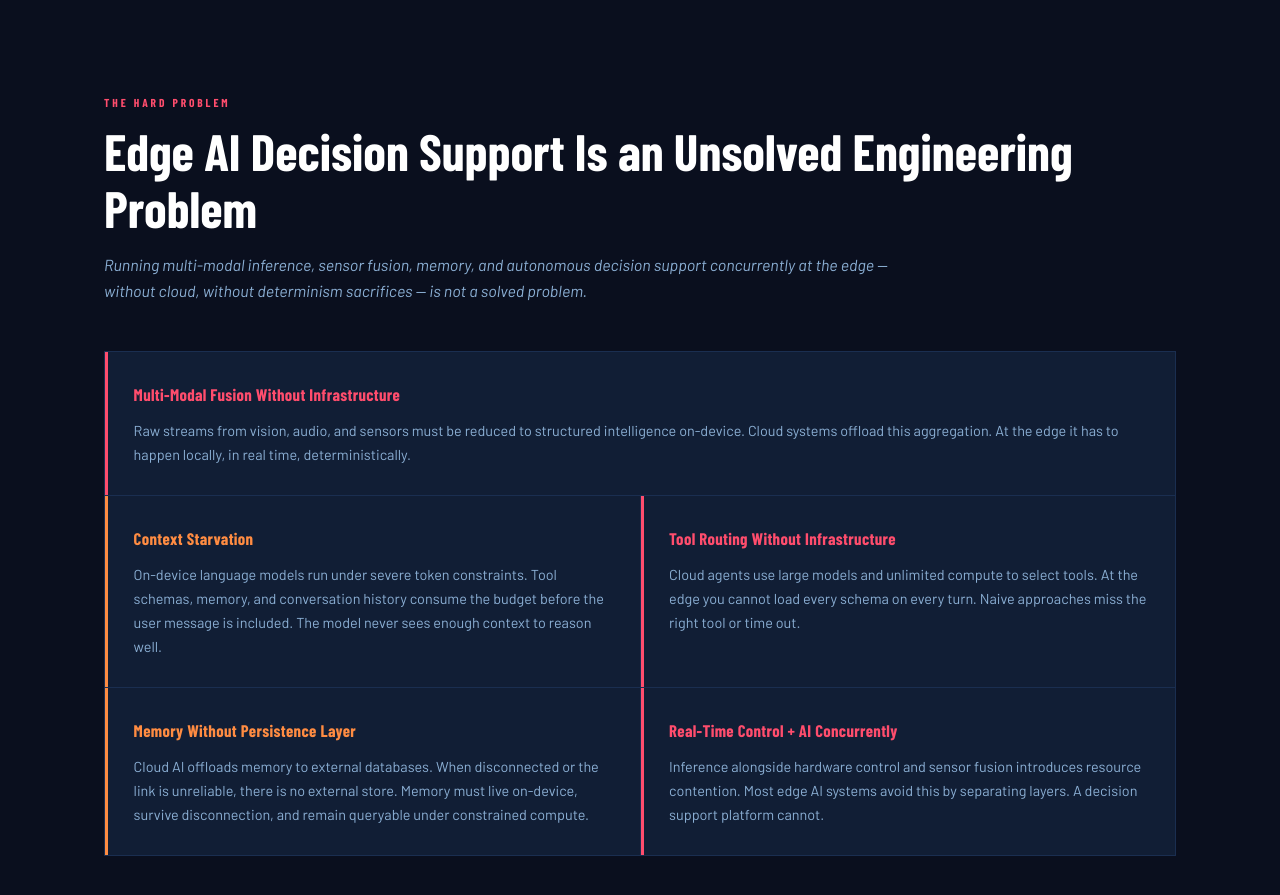
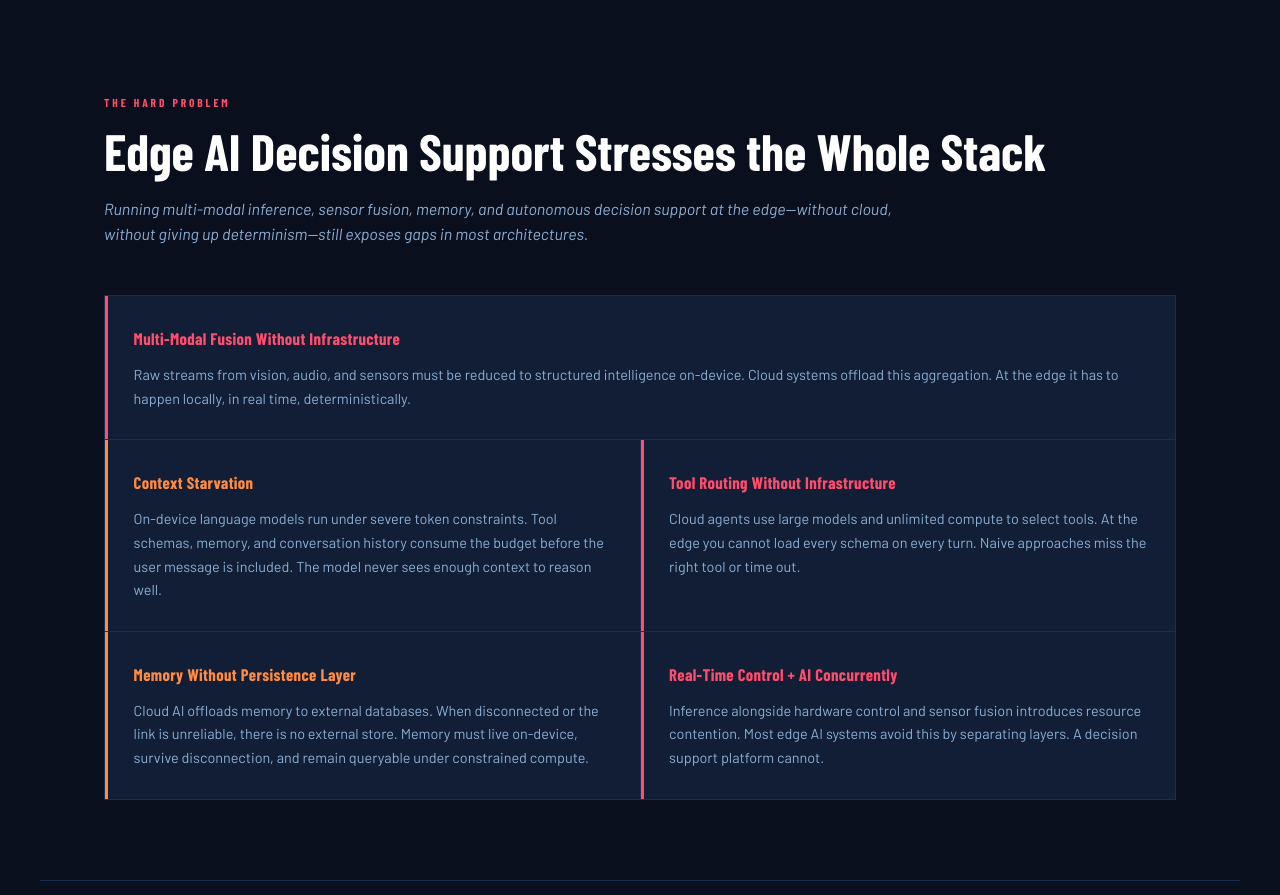
Before and after one commit to bright-kibu/bright-kibu.github.io, a plain HTML site: page index.html in a window 1280 px wide. Shown: the part 820-1715 px from the top of the page. Drawn offline with nearby package versions, Linux system fonts and the light colour scheme; a web font is replaced by a local one.

Commit message:
Reword problem

```diff
--- a/index.html
+++ b/index.html
@@ -851,8 +851,8 @@
 <!-- THE HARD PROBLEM -->
 <section id="problem">
   <div class="section-label text-red">The Hard Problem</div>
-  <h2 class="section-title">Edge AI Decision Support Is an Unsolved Engineering Problem</h2>
-  <p class="section-sub">Running multi-modal inference, sensor fusion, memory, and autonomous decision support concurrently at the edge — without cloud, without determinism sacrifices — is not a solved problem.</p>
+  <h2 class="section-title">Edge AI Decision Support Stresses the Whole Stack</h2>
+  <p class="section-sub">Running multi-modal inference, sensor fusion, memory, and autonomous decision support at the edge—without cloud, without giving up determinism—still exposes gaps in most architectures.</p>
 
   <div class="problems-grid">
     <div class="problem-card full">
```
